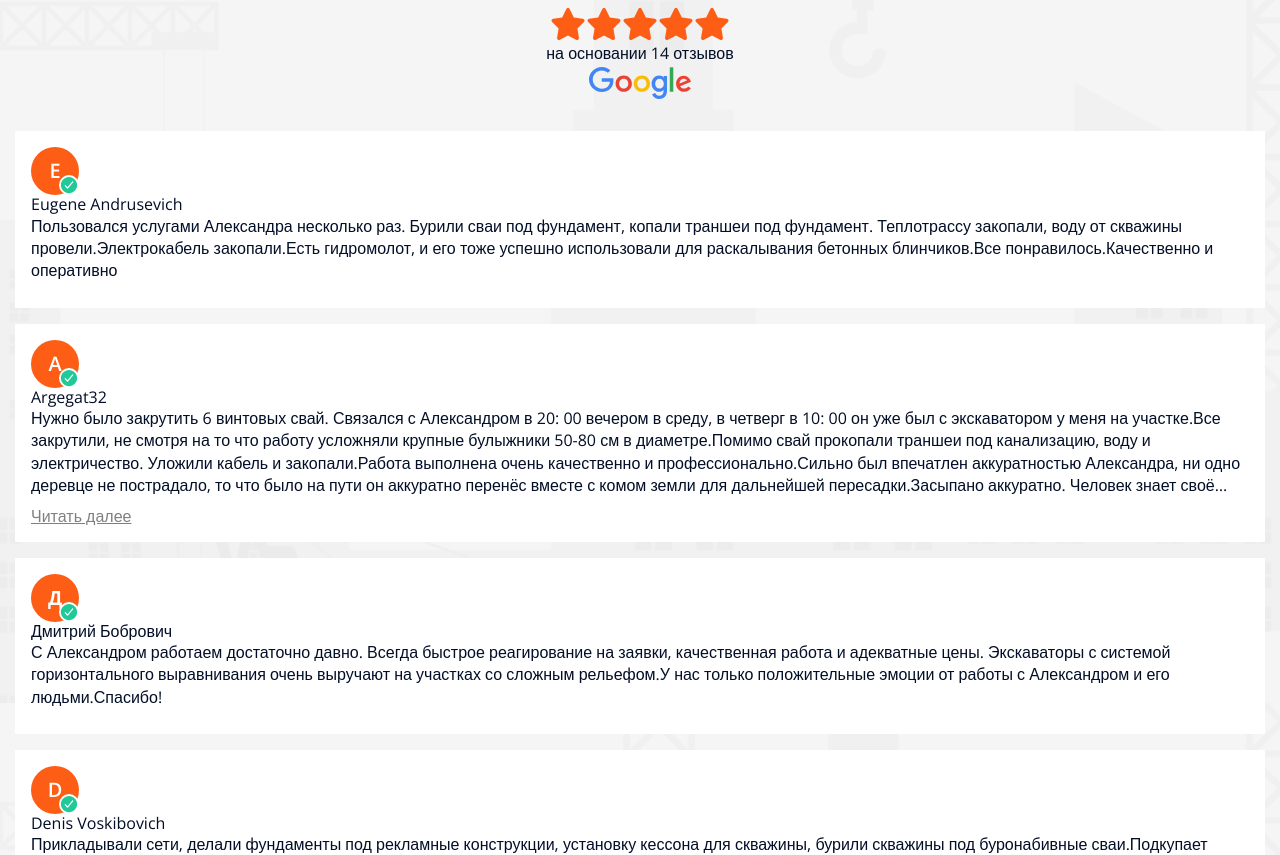
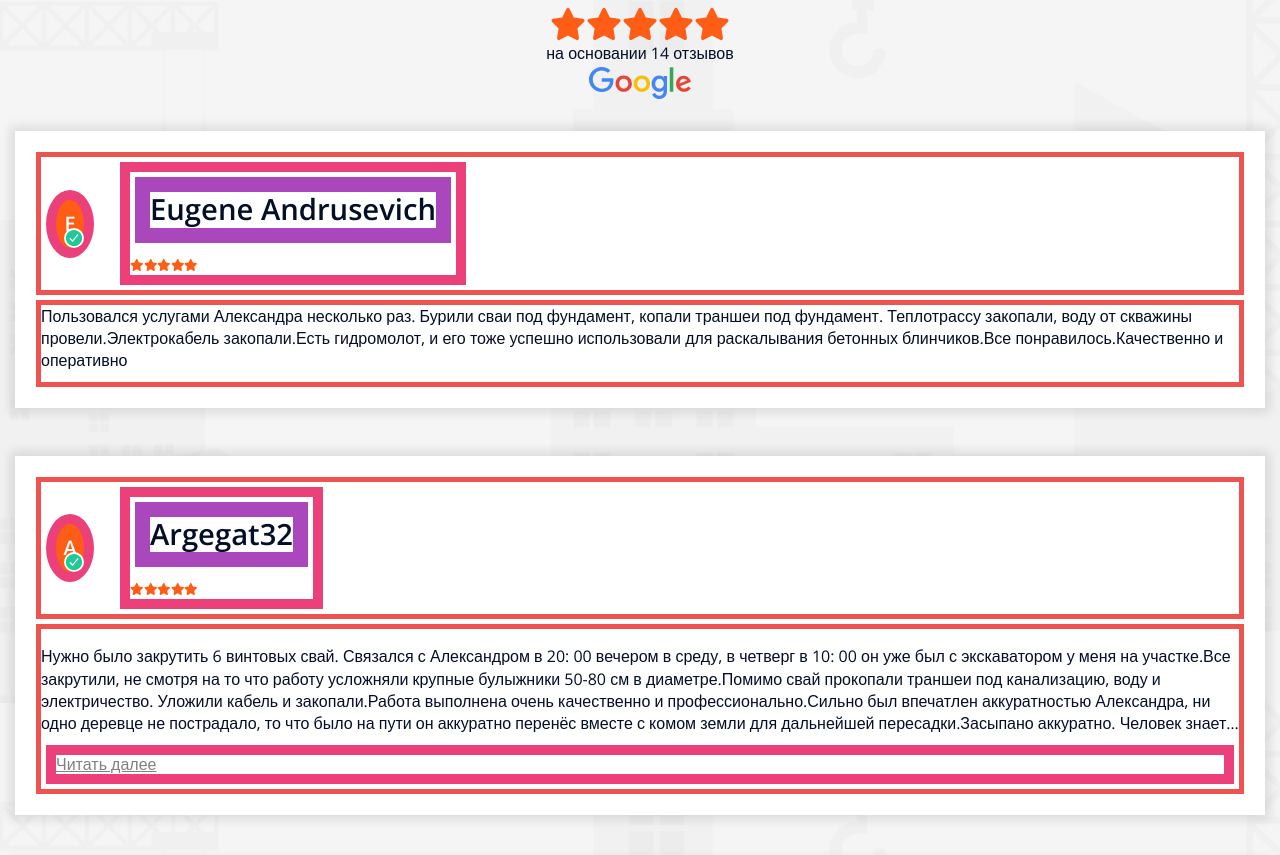
Before and after one commit to TanyaDanilovich/miniarenda_styled, a React app: page / in a window 1280 px wide. Shown: the part 7721-8576 px from the top of the page. Built offline with nearby package versions, Linux system fonts and the light colour scheme.

Commit message:
add rating

```diff
--- /dev/null
+++ b/src/shared/ui/rating/Rating.tsx
@@ -0,0 +1,20 @@
+import React, {useId} from 'react';
+import {FontAwesomeIcon} from '@fortawesome/react-fontawesome';
+import {useTheme} from 'styled-components';
+import {faStar} from '@fortawesome/free-solid-svg-icons';
+import {SizeProp} from '@fortawesome/fontawesome-svg-core';
+
+
+type props = { size: SizeProp };
+export const Rating = ({size = '1x'}: props) => {
+    const theme = useTheme()
+    const id = useId()
+    return (
+        <span>
+                    {[...Array(5)].map((undefined, index) => <FontAwesomeIcon key = {`${id}-${index}`} icon = {faStar}
+                                                                              size = {size}
+                                                                              color = {theme.colors.primary}/>)}
+
+                </span>
+    );
+};
--- a/src/widgets/reviews/Reviews.tsx
+++ b/src/widgets/reviews/Reviews.tsx
@@ -19,7 +19,7 @@ export const Reviews = ({}: props) => {
                 <S_SectionTitle>{"Отзывы наших клиентов"}</S_SectionTitle>
                 <GoogleLink/>
 
-                <S_Flex $wrap = {"wrap"} $gap = {"1rem"} $style = {"margin-top: 2rem"}>
+                <S_Flex $wrap = {"wrap"} $gap = {"3rem"} $style = {"margin-top: 2rem"}>
                     {reviewsData.map((review, index) =>
                         <ReviewCard key = {`${id}-${index}`} userName = {review.userName}
                                     reviewContent = {review.reviewContent}/>
--- a/src/widgets/reviews/googleLink/GoogleLink.tsx
+++ b/src/widgets/reviews/googleLink/GoogleLink.tsx
@@ -1,25 +1,17 @@
-import React, {useId} from 'react';
+import React from 'react';
 import {S_GoogleLink} from './S_GoogleLink';
-import {FontAwesomeIcon} from '@fortawesome/react-fontawesome';
-import {useTheme} from 'styled-components';
-import {faStar} from '@fortawesome/free-solid-svg-icons';
+import {Rating} from '../../../shared/ui/rating/Rating';
 
 
 type props = {};
 export const GoogleLink = ({}: props) => {
-    const theme = useTheme()
-    const id = useId()
     return (
         <S_GoogleLink>
 
-            <a target={"_blank"} href = "https://www.google.com/search?sxsrf=ALiCzsaguRwNcxHy3qzy_2YFl1Wgc12Hog%3A1654264566906&q=%D0%90%D1%80%D0%B5%D0%BD%D0%B4%D0%B0%20%D0%BC%D0%B8%D0%BD%D0%B8-%D1%8D%D0%BA%D1%81%D0%BA%D0%B0%D0%B2%D0%B0%D1%82%D0%BE%D1%80%D0%B0%2C%20%D0%BC%D0%B8%D0%BD%D0%B8-%D0%BF%D0%BE%D0%B3%D1%80%D1%83%D0%B7%D1%87%D0%B8%D0%BA%D0%B0%20%7C%20%D0%AF%D0%BC%D0%BE%D0%B1%D1%83%D1%80%20(%D0%B1%D1%83%D1%80)%20%7C%20%D0%93%D0%B8%D0%B4%D1%80%D0%BE%D0%BC%D0%BE%D0%BB%D0%BE%D1%82%20%7C%20%D0%91%D1%83%D1%80%D0%B5%D0%BD%D0%B8%D0%B5%20%D1%81%D0%B2%D0%B0%D0%B9&stick=H4sIAAAAAAAAAEWNSwrCQBBEcaF4jEEQFBTyj_E2DiFnyMJFTBZZCYqewAs4aoJj1PEK1TeyExeuuql61BsORmMr9YJYxtJxw2Bh-X4kl1YqfSdx7dBLgkTaqyg89Y897ChDjTcqKIEXNL96Tls0tEEDhSsU5TBMqdkfwAcGN8qowJ1KDhkVa4EzEwYXKigTk9-dtvmBkYo3TNc_eS9v430LdHqNWrCRbXh8AXfv7w3BAAAA&ved=2ahUKEwimyv_et5H4AhXlkYsKHWlCAC0QrMcEegQIAhAH#lrd=0x46dbdb237680559b:0xb52f3174f6fb1a97,1,,,">
+            <a target = {"_blank"}
+               href = "https://www.google.com/search?sxsrf=ALiCzsaguRwNcxHy3qzy_2YFl1Wgc12Hog%3A1654264566906&q=%D0%90%D1%80%D0%B5%D0%BD%D0%B4%D0%B0%20%D0%BC%D0%B8%D0%BD%D0%B8-%D1%8D%D0%BA%D1%81%D0%BA%D0%B0%D0%B2%D0%B0%D1%82%D0%BE%D1%80%D0%B0%2C%20%D0%BC%D0%B8%D0%BD%D0%B8-%D0%BF%D0%BE%D0%B3%D1%80%D1%83%D0%B7%D1%87%D0%B8%D0%BA%D0%B0%20%7C%20%D0%AF%D0%BC%D0%BE%D0%B1%D1%83%D1%80%20(%D0%B1%D1%83%D1%80)%20%7C%20%D0%93%D0%B8%D0%B4%D1%80%D0%BE%D0%BC%D0%BE%D0%BB%D0%BE%D1%82%20%7C%20%D0%91%D1%83%D1%80%D0%B5%D0%BD%D0%B8%D0%B5%20%D1%81%D0%B2%D0%B0%D0%B9&stick=H4sIAAAAAAAAAEWNSwrCQBBEcaF4jEEQFBTyj_E2DiFnyMJFTBZZCYqewAs4aoJj1PEK1TeyExeuuql61BsORmMr9YJYxtJxw2Bh-X4kl1YqfSdx7dBLgkTaqyg89Y897ChDjTcqKIEXNL96Tls0tEEDhSsU5TBMqdkfwAcGN8qowJ1KDhkVa4EzEwYXKigTk9-dtvmBkYo3TNc_eS9v430LdHqNWrCRbXh8AXfv7w3BAAAA&ved=2ahUKEwimyv_et5H4AhXlkYsKHWlCAC0QrMcEegQIAhAH#lrd=0x46dbdb237680559b:0xb52f3174f6fb1a97,1,,,">
                 <span>Отлично</span>
-                <span>
-                    {[...Array(5)].map((undefined, index) => <FontAwesomeIcon key = {`${id}-${index}`} icon = {faStar}
-                                                                              size = {'2x'}
-                                                                              color = {theme.colors.primary}/>)}
-
-                </span>
+                <Rating size = {'2x'}/>
                 <span>на основании 14 отзывов</span>
                 <span></span>
 
--- a/src/widgets/reviews/reviewCard/ReviewCard.tsx
+++ b/src/widgets/reviews/reviewCard/ReviewCard.tsx
@@ -1,6 +1,8 @@
 import React from 'react';
 import {S_ReviewCard, S_UserLetter, S_UserName} from './S_ReviewsCard';
 import {ReviewContent} from './ReviewContent';
+import {S_Flex} from '../../../shared/styled/S_Flex';
+import {Rating} from '../../../shared/ui/rating/Rating';
 
 
 type props = {
@@ -11,11 +13,13 @@ export const ReviewCard = ({userName, reviewContent}: props) => {
 
     return (
         <S_ReviewCard>
-
-            {/*<S_Flex $align = {"center"} $gap = {"1rem"}>*/}
-            <S_UserLetter>{userName[0]}</S_UserLetter>
-            <S_UserName>{userName}</S_UserName>
-            {/*</S_Flex>*/}
+            <S_Flex $align = {"center"} $gap = {"1rem"}>
+                <S_UserLetter>{userName[0]}</S_UserLetter>
+                <S_Flex $align = {"start"} $gap = {"0.5rem"} $wrap = {'wrap'} $direction = {'column'}>
+                    <S_UserName>{userName}</S_UserName>
+                    <Rating size = {'xs'}/>
+                </S_Flex>
+            </S_Flex>
 
             <ReviewContent text = {reviewContent}/>
         </S_ReviewCard>);
--- a/src/widgets/reviews/reviewCard/ReviewContent.tsx
+++ b/src/widgets/reviews/reviewCard/ReviewContent.tsx
@@ -9,7 +9,7 @@ type props = {
     text: string
 };
 export const ReviewContent = ({text}: props) => {
-    const [isCollapsed, setIsCollapsed] = useState<boolean | null>(null)
+    const [isCollapsed, setIsCollapsed] = useState<boolean | null>(true)
     const [showButton, setShowButton] = useState<boolean | null>(null);
     const contentRef = useRef<HTMLParagraphElement>(null)
 
@@ -60,12 +60,28 @@ export const ReviewContent = ({text}: props) => {
 export const S_reviewContent = styled.div<{ $isCollapsed: boolean | null }>`
   ${({$isCollapsed}) => $isCollapsed && css`
     p {
+      padding-top: 1rem;
       -webkit-line-clamp: ${countReviewLines};
       -webkit-box-orient: vertical;
       display: -webkit-box;
       overflow: hidden;
       text-overflow: ellipsis;
       overflow-wrap: break-word;
+      position: relative;
     }
+
+    //
+    //p:after {
+    //  color: #ddd;
+    //  content: '"';
+    //  // font-family: FontAwesome;
+    //  font-size: 65px;
+    //  margin: auto;
+    //  position: absolute;
+    //  right: 0;
+    //  bottom: 0;
+    //  z-index: 2;
+    //  opacity: 0.85;
+    //}
   `}
 `
--- a/src/widgets/reviews/reviewCard/S_ReviewsCard.ts
+++ b/src/widgets/reviews/reviewCard/S_ReviewsCard.ts
@@ -1,5 +1,6 @@
 import styled from "styled-components";
 import checkmark from "../../../assets/icons/checkmark-circle-green.svg"
+import {fullAbsoluteElement, outlinedNestedDiv} from '../../../app/styles/mixins';
 
 export const S_UserLetter = styled.div<{}>`
 
@@ -28,6 +29,11 @@ export const S_UserLetter = styled.div<{}>`
 `
 
 export const S_UserName = styled.div<{}>`
+    //background-color: ${({theme}) => theme.colors.red.b100};
+  flex-grow: 1;
+  font-size: ${({theme}) => theme.fonts.size.h4};
+  font-weight: ${({theme}) => theme.fonts.weight.semiBold};
+  text-align: center;
 `
 
 
@@ -35,5 +41,36 @@ export const S_ReviewCard = styled.div<{}>`
   padding: 1rem;
   width: 100%;
   background-color: ${({theme}) => theme.colors.white};
+  position: relative;
+  z-index: 50;
+  box-shadow: ${({theme}) => theme.shadow.full};
 
+  // &:before {
+  //   content: " ";
+  //   position: absolute;
+  //   z-index: 0;
+  //   display: block;
+  //   top: 0;
+  //   bottom: 0;
+  //   left: 0;
+  //   right: 0;
+    //   background-color: ${({theme}) => theme.colors.red.b100};
+    //   box-shadow: ${({theme}) => theme.shadow.full};
+  // }
+
+  // &:after {
+  //   content: " ";
+  //   position: absolute;
+  //   z-index: -3;
+  //   display: block;
+  //   width: 96%;
+  //   height: 60px;
+  //   bottom: 4px;
+  //   left: 0;
+  //   transform-origin: left bottom;
+  //   transform: rotate(3deg);
+    //   background-color: ${({theme}) => theme.colors.white};
+  // }
+
+    //${outlinedNestedDiv}
 `
```
